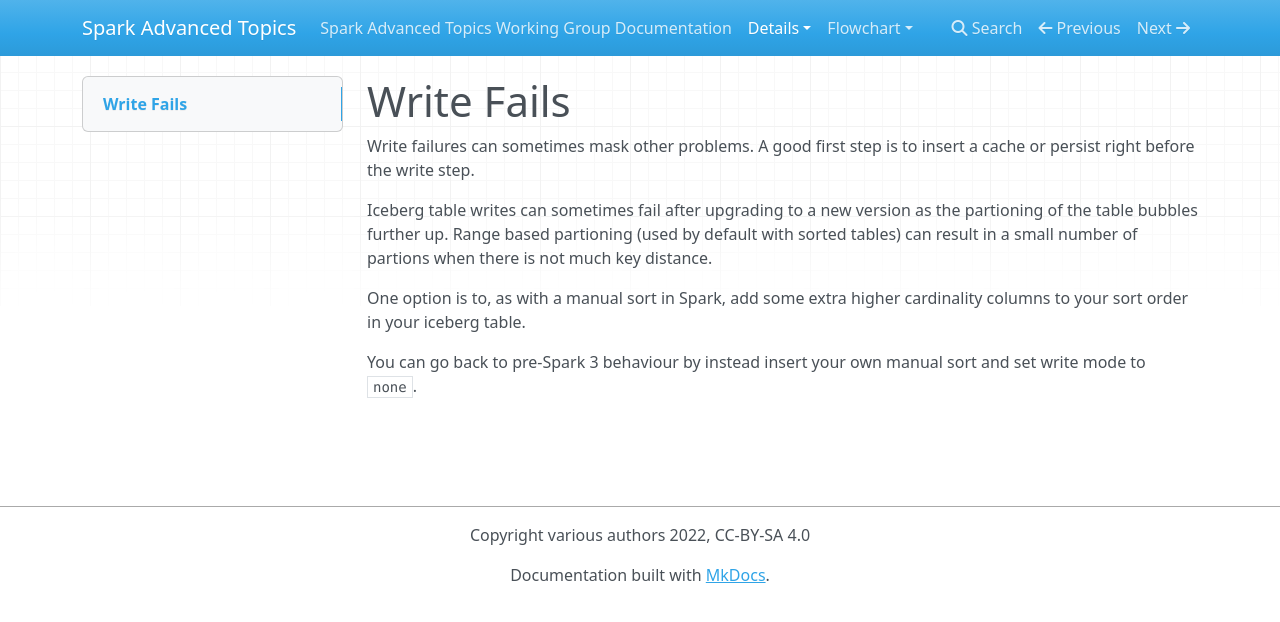
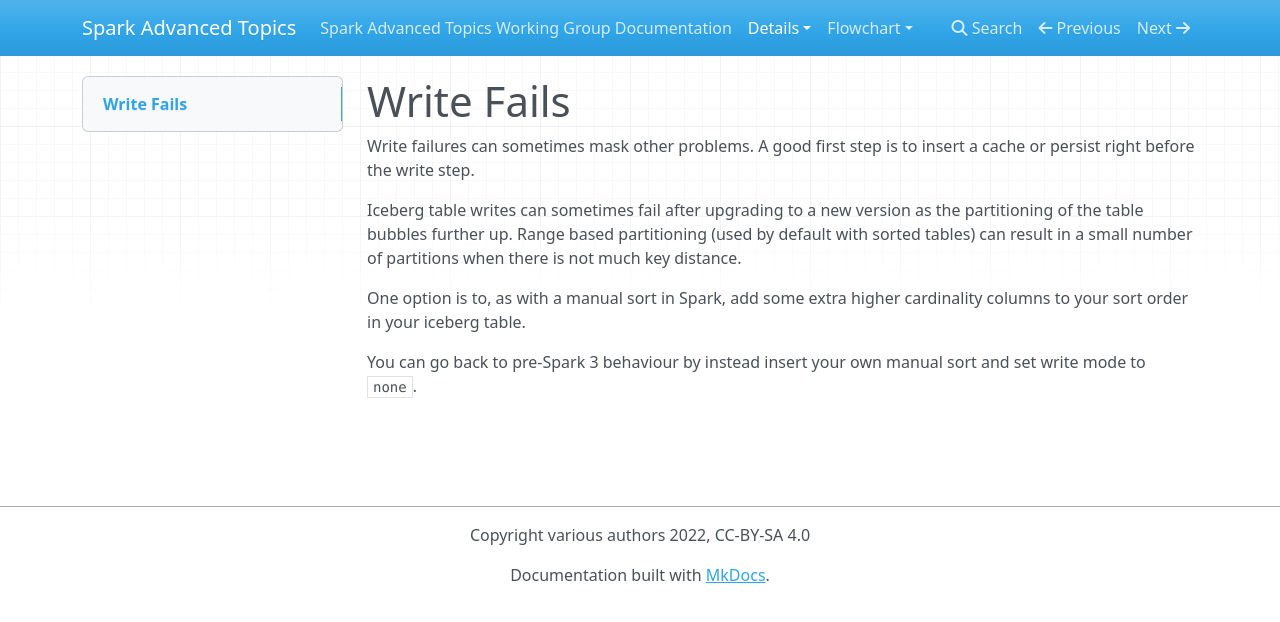
Before and after one commit to holdenk/spark-flowchart, an MkDocs documentation site: the page built from docs/details/write-fails.md, in a window 1280 px wide. Shown: the top 622 px of the page. Built offline with MkDocs 1.6.1, drawn with Linux system fonts in a browser that asks for light colours; nearby versions of some CDN libraries.

Commit message:
Spelling

```diff
--- a/docs/details/write-fails.md
+++ b/docs/details/write-fails.md
@@ -3,7 +3,7 @@
 Write failures can sometimes mask other problems. A good first step is to insert a cache or persist right before the write step.
 
 
-Iceberg table writes can sometimes fail after upgrading to a new version as the partioning of the table bubbles further up. Range based partioning (used by default with sorted tables) can result in a small number of partions when there is not much key distance.
+Iceberg table writes can sometimes fail after upgrading to a new version as the partitioning of the table bubbles further up. Range based partitioning (used by default with sorted tables) can result in a small number of partitions when there is not much key distance.
 
 
 One option is to, as with a manual sort in Spark, add some extra higher cardinality columns to your sort order in your iceberg table.
```
